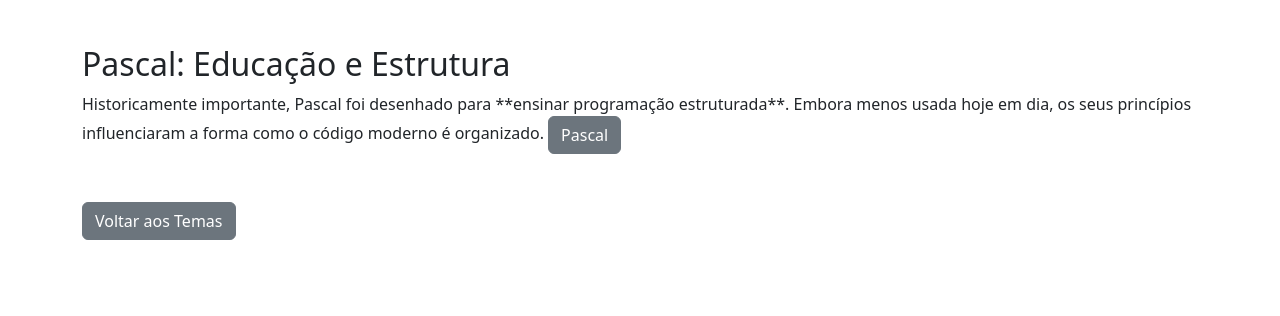
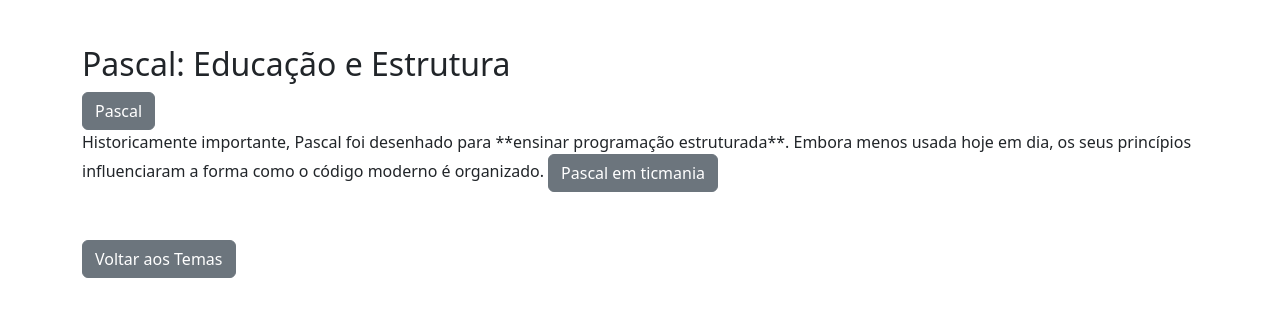
Before and after one commit to profcarlos2006/web1, a plain HTML site: page temas/programacao.html in a window 1280 px wide. Shown: the part 666-982 px from the top of the page. Drawn offline with nearby package versions, Linux system fonts and the light colour scheme.

Commit message:
github 12:47

```diff
--- a/temas/programacao.html
+++ b/temas/programacao.html
@@ -27,9 +27,9 @@
         <h2 class="mt-5">C: A Base do Software</h2>
         <p>Uma linguagem de baixo nível, poderosa e eficiente, que serve de base para muitos sistemas operativos e linguagens de programação mais modernas. Essencial para quem precisa de **controlo sobre hardware**.</p>
 
-        <h2 class="mt-5">Pascal: Educação e Estrutura</h2>
+        <h2 class="mt-5">Pascal: Educação e Estrutura</h2> <a href="progrmacaoguia/guia-pascal.html" class="btn btn-secondary">Pascal</a>
         <p>Historicamente importante, Pascal foi desenhado para **ensinar programação estruturada**. Embora menos usada hoje em dia, os seus princípios influenciaram a forma como o código moderno é organizado.
-            <a href="progrmacaoguia/guia-pascal.html" class="btn btn-secondary">Pascal</a>
+            <a href="https://ticmania.net/tic3/rec/programacao/pascal/pascal.html" class="btn btn-secondary">Pascal em ticmania</a>
         </p>
 
         <p class="mt-5"><a href="../index.html" class="btn btn-secondary">Voltar aos Temas</a></p>
```
